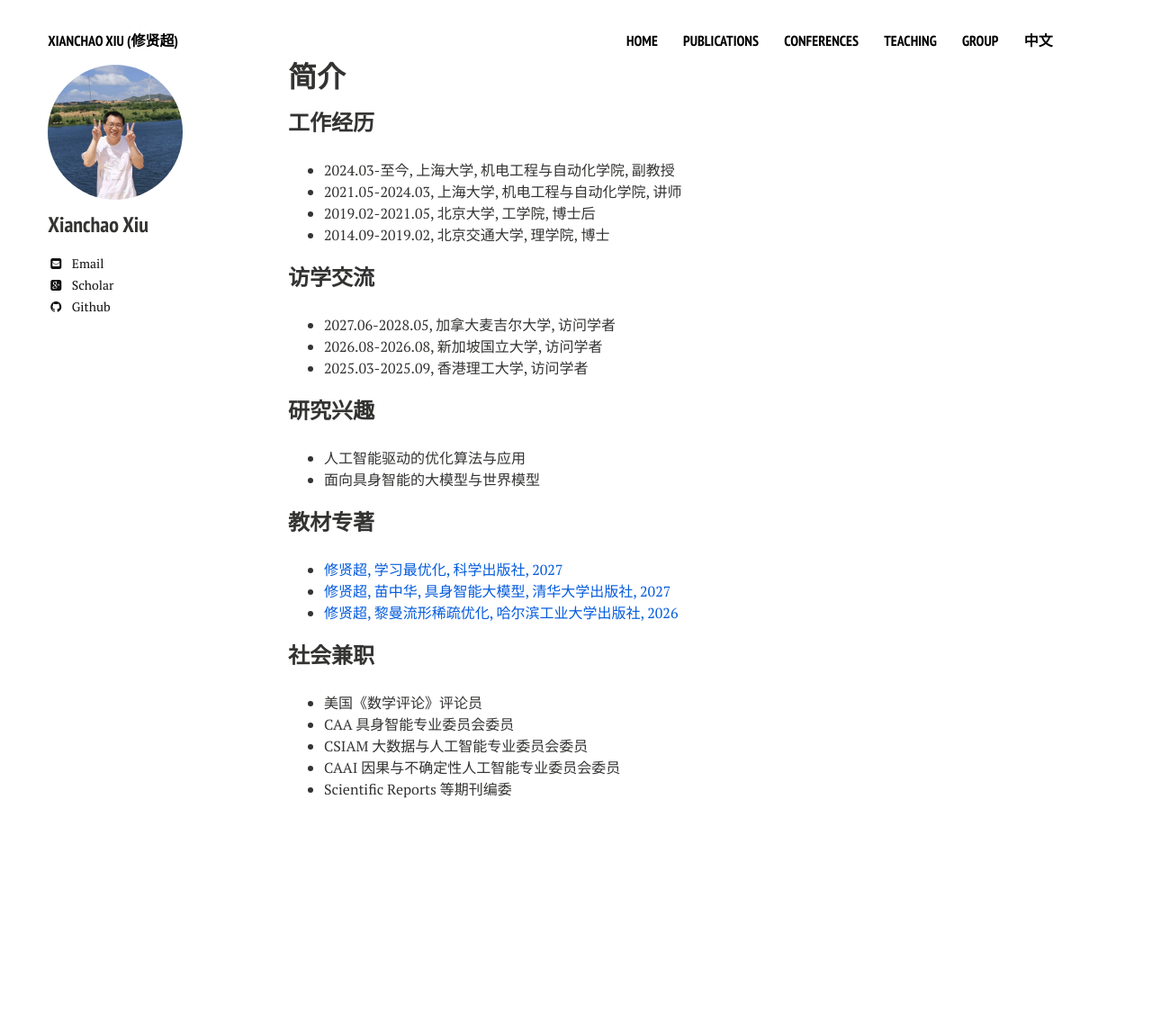
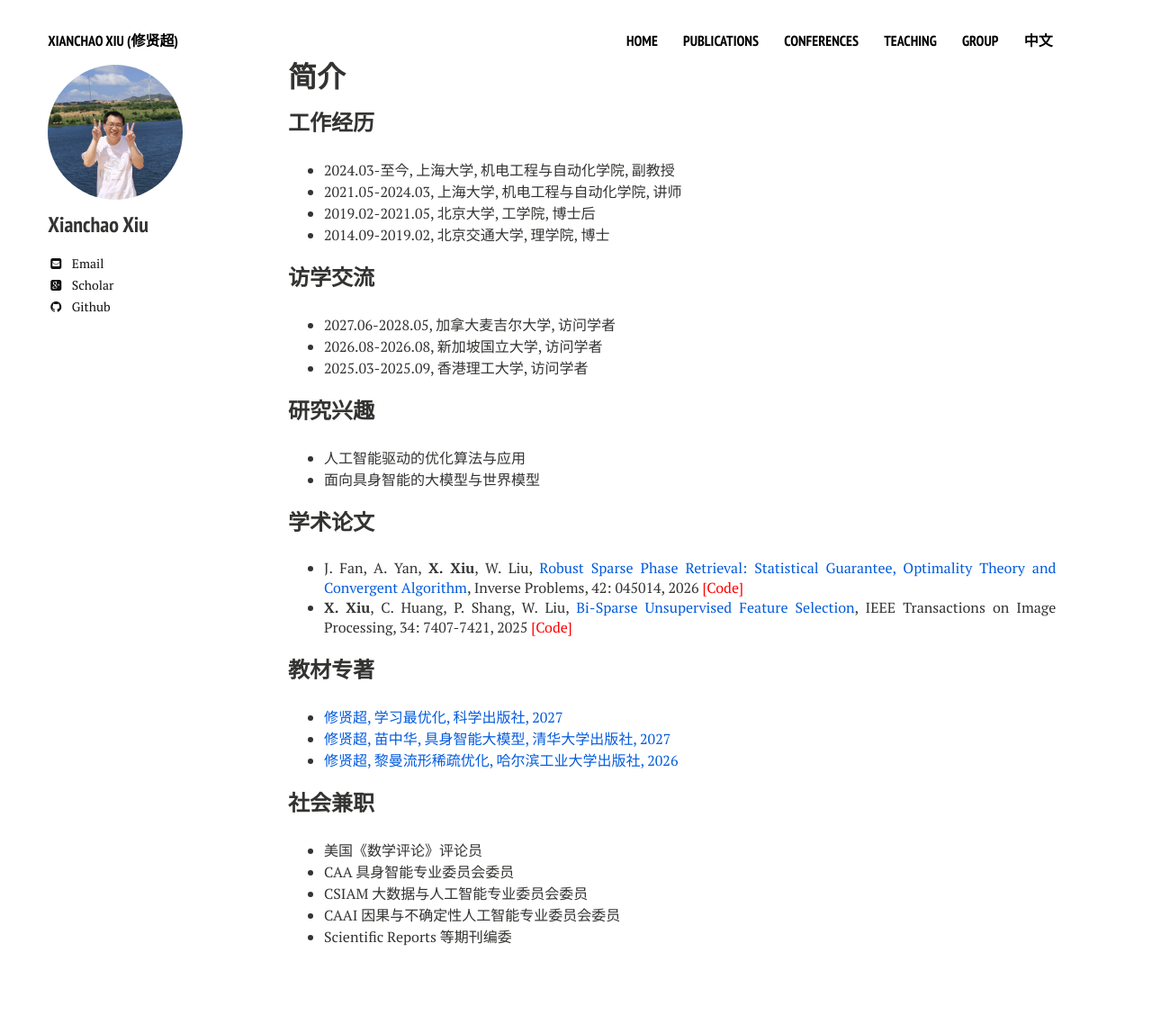
Before and after one commit to xianchaoxiu/xianchaoxiu.github.io, a Jekyll site: the page built from chinese/index.md, in a window 1280 px wide. Shown: the whole page at 90% size. Built offline with Jekyll 4.4.1, drawn with Linux system fonts in a browser that asks for light colours; nearby versions of some CDN libraries; before the commit the page ends 984 px from its top, so only the background shows below that.

Commit message:
Update index.md

```diff
--- a/chinese/index.md
+++ b/chinese/index.md
@@ -24,6 +24,10 @@ share: false
 * 人工智能驱动的优化算法与应用 <br>
 * 面向具身智能的大模型与世界模型 <br>
 
+### 学术论文
+* J. Fan, A. Yan, <b>X. Xiu</b>, W. Liu, <a href="https://doi.org/10.1088/1361-6420/ae5e02" class="textlink" target="_blank">Robust Sparse Phase Retrieval: Statistical Guarantee, Optimality Theory and Convergent Algorithm</a>, Inverse Problems, 42: 045014, 2026   <a href="https://github.com/xianchaoxiu/HPR" class="textlink" target="_blank" style="color: red;">[Code]</a>
+* <b>X. Xiu</b>, C. Huang, P. Shang, W. Liu, <a href="https://doi.org/10.1109/TIP.2025.3620667" class="textlink" target="_blank">Bi-Sparse Unsupervised Feature Selection</a>, IEEE Transactions on Image Processing, 34: 7407-7421, 2025  <a href="https://github.com/xianchaoxiu/BSUFS" class="textlink" target="_blank" style="color: red;">[Code]</a>
+
 
 ### 教材专著
 * <a href="https://xianchaoxiu.github.io/chinese/book/L2O/" class="textlink" target="_blank"> 修贤超, 学习最优化, 科学出版社, 2027   </a> <br>
```
